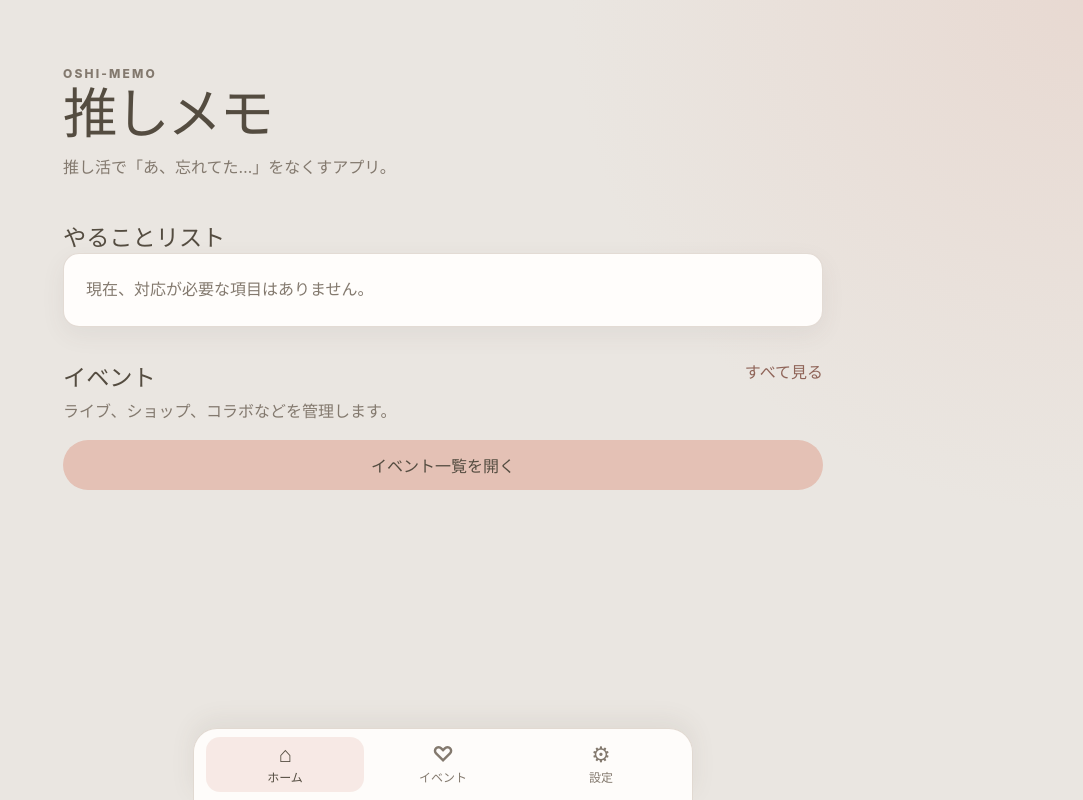
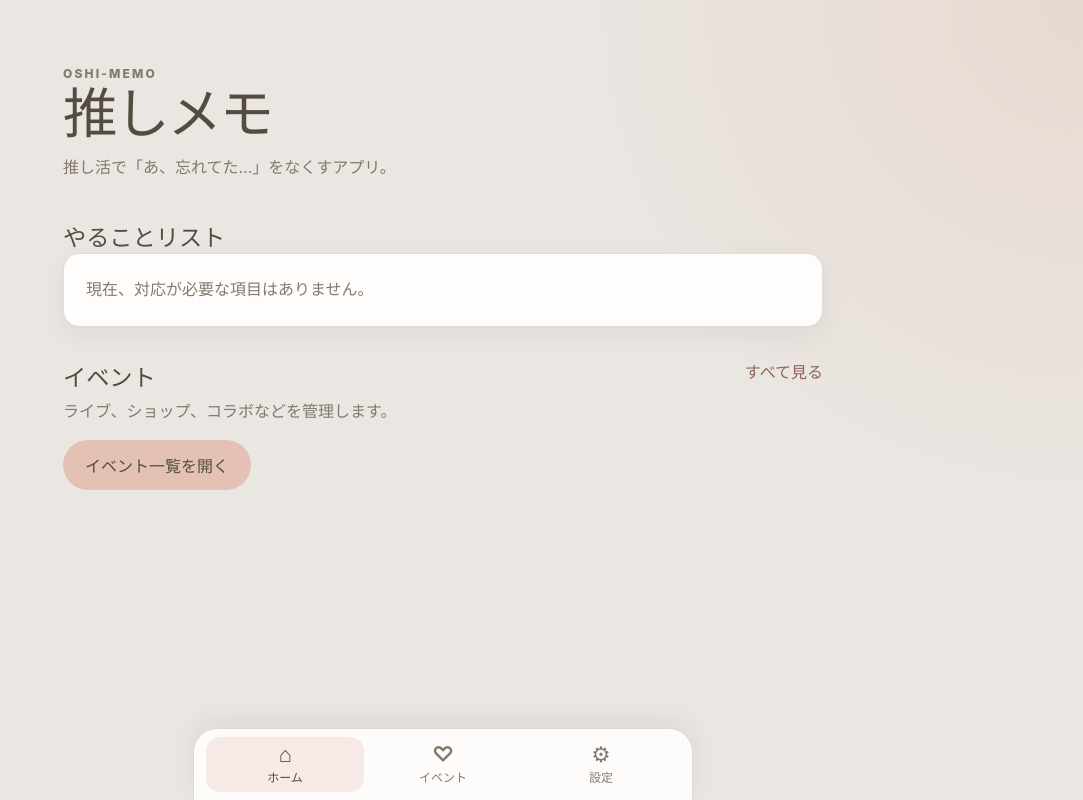
Before and after one commit to kafu0104-ai/oshi-memo, a React (Vite) app in the folder app/: page / in a window 1280 px wide. Shown: the whole page, without its empty margins (197-1280 px from the left). Built offline with nearby package versions, Linux system fonts and the light colour scheme.

Commit message:
Update index.css

```diff
--- a/app/src/index.css
+++ b/app/src/index.css
@@ -2003,3 +2003,23 @@ section[aria-labelledby="event-list-heading"] > div {
     width: 100%;
   }
 }
+/* =========================
+   Icon layout
+========================= */
+
+.icon-heading {
+  display: flex;
+  align-items: center;
+  gap: 10px;
+}
+
+.icon-heading img {
+  flex-shrink: 0;
+}
+
+.primary-link-button {
+  display: inline-flex;
+  align-items: center;
+  justify-content: center;
+  gap: 8px;
+}
```
